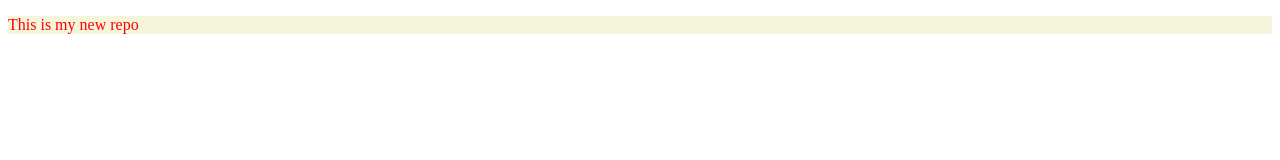
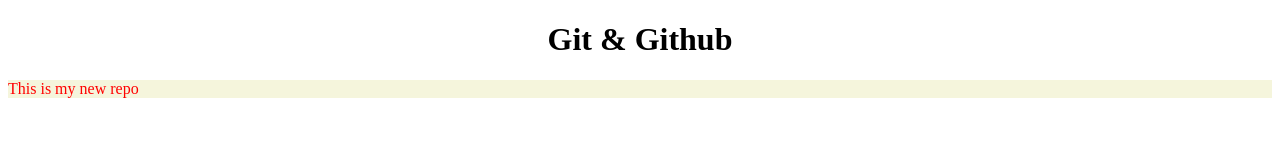
Before and after one commit to nsnitesh20/localrepo, a plain HTML site: page index.html in a window 1280 px wide. Drawn offline with Linux system fonts and the light colour scheme.

Commit message:
Add Title

```diff
--- a/index.css
+++ b/index.css
@@ -2,3 +2,6 @@
     color: red;
     background-color: beige;
 }
+h1{
+    text-align: center;
+}
--- a/index.html
+++ b/index.html
@@ -7,6 +7,7 @@
     <link rel="stylesheet" href="index.css">
 </head>
 <body>
+    <h1>Git & Github</h1>
     <p>This is my new repo</p>
 </body>
 </html>
```
